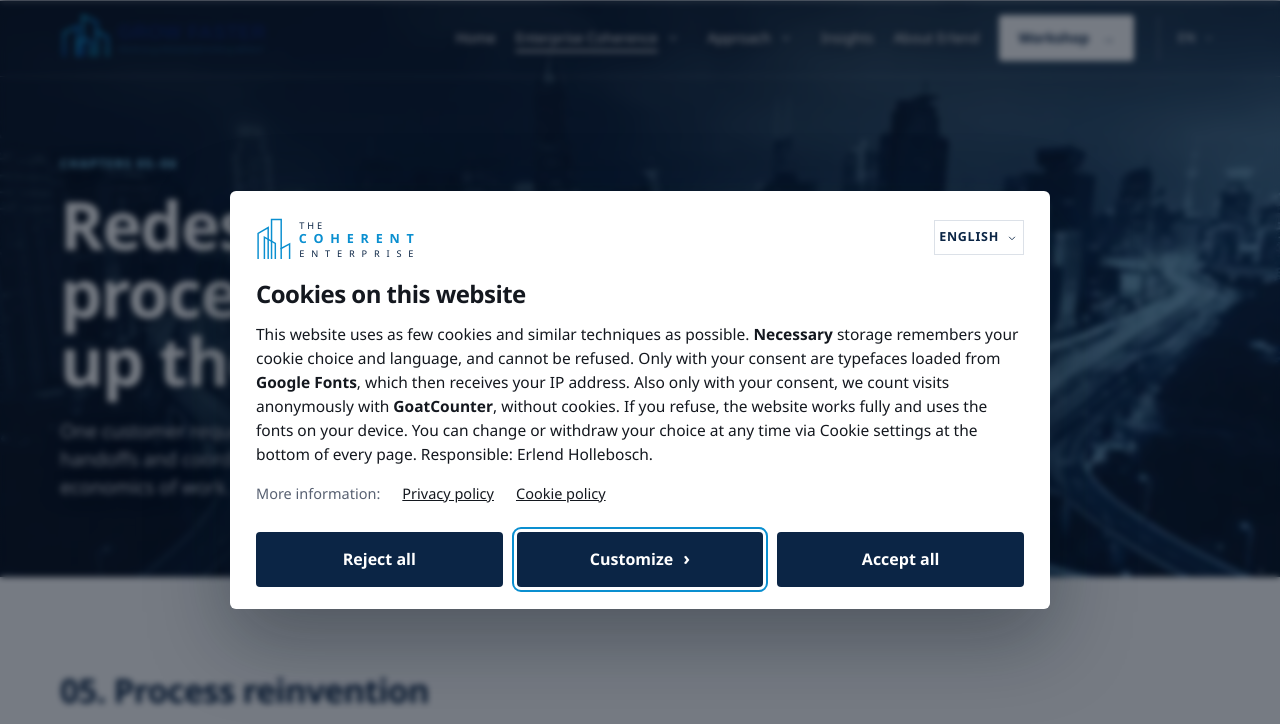
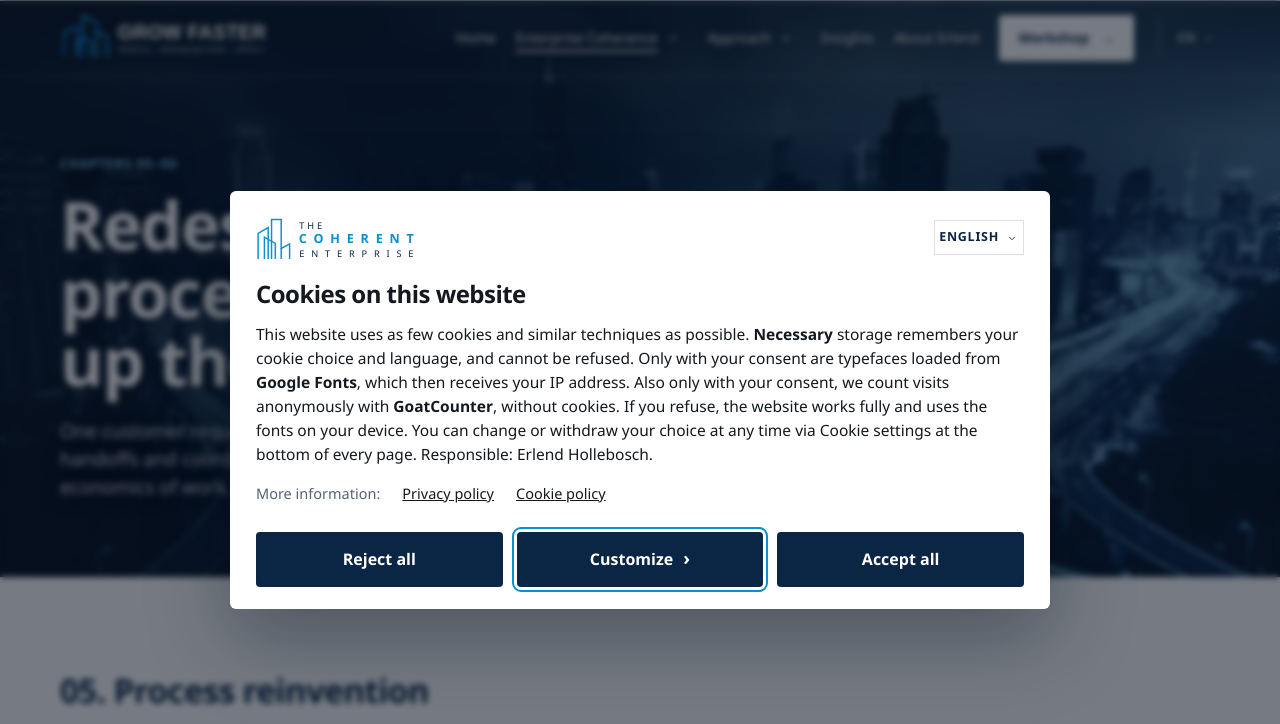
Before and after one commit to erhol1973/grow-faster-site, a website: page process.html in a window 1280 px wide. Shown: the top 724 px of the page. Drawn offline with Linux system fonts and the light colour scheme.

Commit message:
Select wordmark based on navigation surface instead of OS theme

```diff
--- a/process.html
+++ b/process.html
@@ -37,7 +37,7 @@
 <a class="skip-link" href="#top">Skip to main content</a>
 <nav class="nav nav-executive" aria-label="Sections">
   <div class="wrap">
-    <a tabindex="0" class="brand" href="index.html" aria-label="Grow Faster – home"><picture><source media="(prefers-color-scheme: dark)" srcset="img/grow-faster-logo-dark.svg"><img class="logo gf-wordmark" src="img/grow-faster-logo-light.svg" alt="Grow Faster — People | Organisations | Impact" width="1100" height="250"></picture></a>
+    <a tabindex="0" class="brand" href="index.html" aria-label="Grow Faster – home"><picture><img class="logo gf-wordmark gf-wordmark-light" src="img/grow-faster-logo-light.svg" alt="Grow Faster — People | Organisations | Impact" width="1100" height="250"><img class="logo gf-wordmark gf-wordmark-dark" src="img/grow-faster-logo-dark.svg" alt="" aria-hidden="true" width="1100" height="250"></picture></a>
     <ul id="navlist">
       <li><a tabindex="0" class="l" href="index.html">Home</a></li>
       <li class="nav-group"><div class="nav-parent"><a tabindex="0" class="l cur on" href="coherence.html">Enterprise Coherence</a><button type="button" class="nav-toggle" aria-controls="nav-coherence" aria-expanded="false" aria-label="Explore Enterprise Coherence"><svg viewBox="0 0 24 24" aria-hidden="true"><path d="M6 9l6 6 6-6"/></svg></button></div><ul class="nav-sub" id="nav-coherence" hidden><li><a tabindex="0" href="books.html">Books</a></li><li><a tabindex="0" href="value.html">AI &amp; business value</a></li><li><a tabindex="0" href="process.html" aria-current="page">Process redesign</a></li><li><a tabindex="0" href="operating-model.html">Operating model</a></li></ul></li>
```
